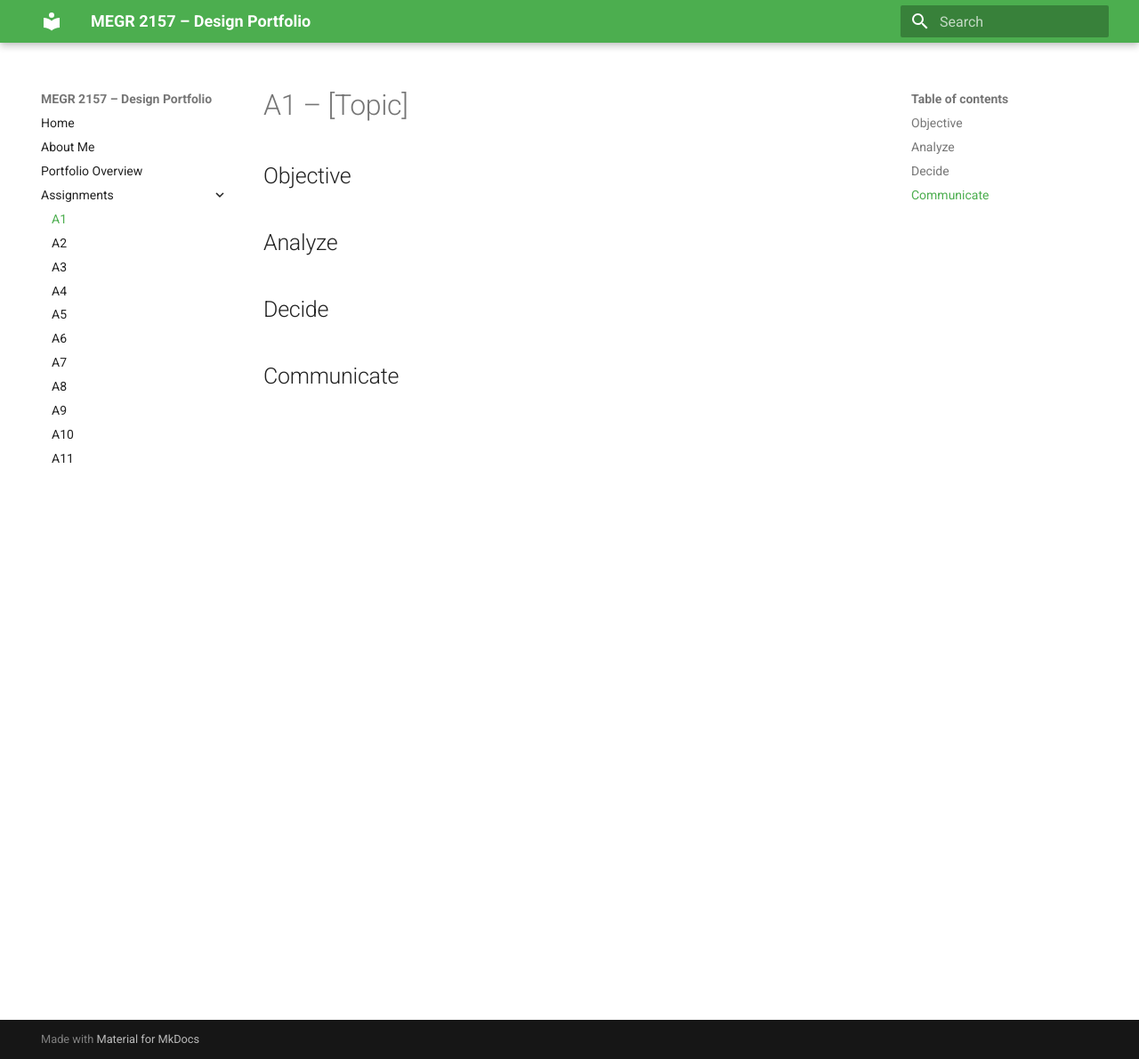
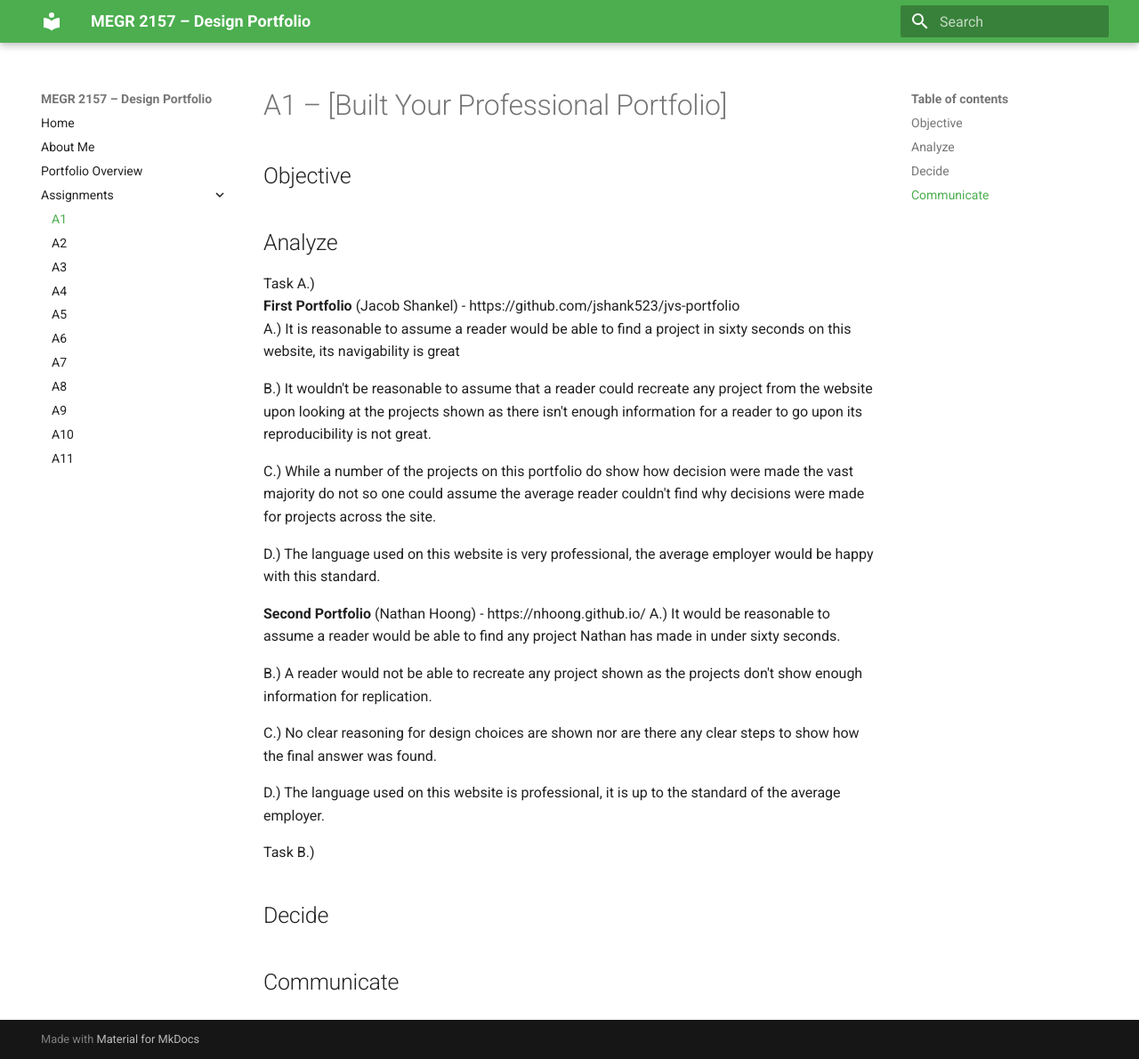
Before and after one commit to AtibaJ/megr2157-portfolio, an MkDocs documentation site: the page built from docs/assignments/A01/index.md, in a window 1280 px wide and 1190 px high. Shown: the whole window at 89% size. Built offline with MkDocs 1.6.1 and Material for MkDocs 9.7.7, drawn with Linux system fonts in a browser that asks for light colours.

Commit message:
Update A1 index with portfolio analysis
Added analysis of two portfolios with professional language evaluation.

```diff
--- a/docs/assignments/A01/index.md
+++ b/docs/assignments/A01/index.md
@@ -1,9 +1,31 @@
-# A1 – [Topic]
+# A1 – [Built Your Professional Portfolio]
 
 ## Objective
 
 
 ## Analyze
+Task A.)
+**First Portfolio** (Jacob Shankel) - https://github.com/jshank523/jvs-portfolio
+A.) It is reasonable to assume a reader would be able to find a project in sixty seconds on this website, its navigability is great
+
+B.) It wouldn't be reasonable to assume that a reader could recreate any project from the website upon looking at the projects shown as there isn't enough information for a reader to go upon its reproducibility is not great.
+
+C.) While a number of the projects on this portfolio do show how decision were made the vast majority do not so one could assume the average reader couldn't find why decisions were made for projects across the site.
+
+D.) The language used on this website is very professional, the average employer would be happy with this standard.
+
+**Second Portfolio** (Nathan Hoong) - https://nhoong.github.io/
+A.) It would be reasonable to assume a reader would be able to find any project Nathan has made in under sixty seconds.
+
+B.) A reader would not be able to recreate any project shown as the projects don't show enough information for replication.
+
+C.) No clear reasoning for design choices are shown nor are there any clear steps to show how the final answer was found.
+
+D.) The language used on this website is professional, it is up to the standard of the average employer.
+
+Task B.)
+
+
 
 
 ## Decide
```
